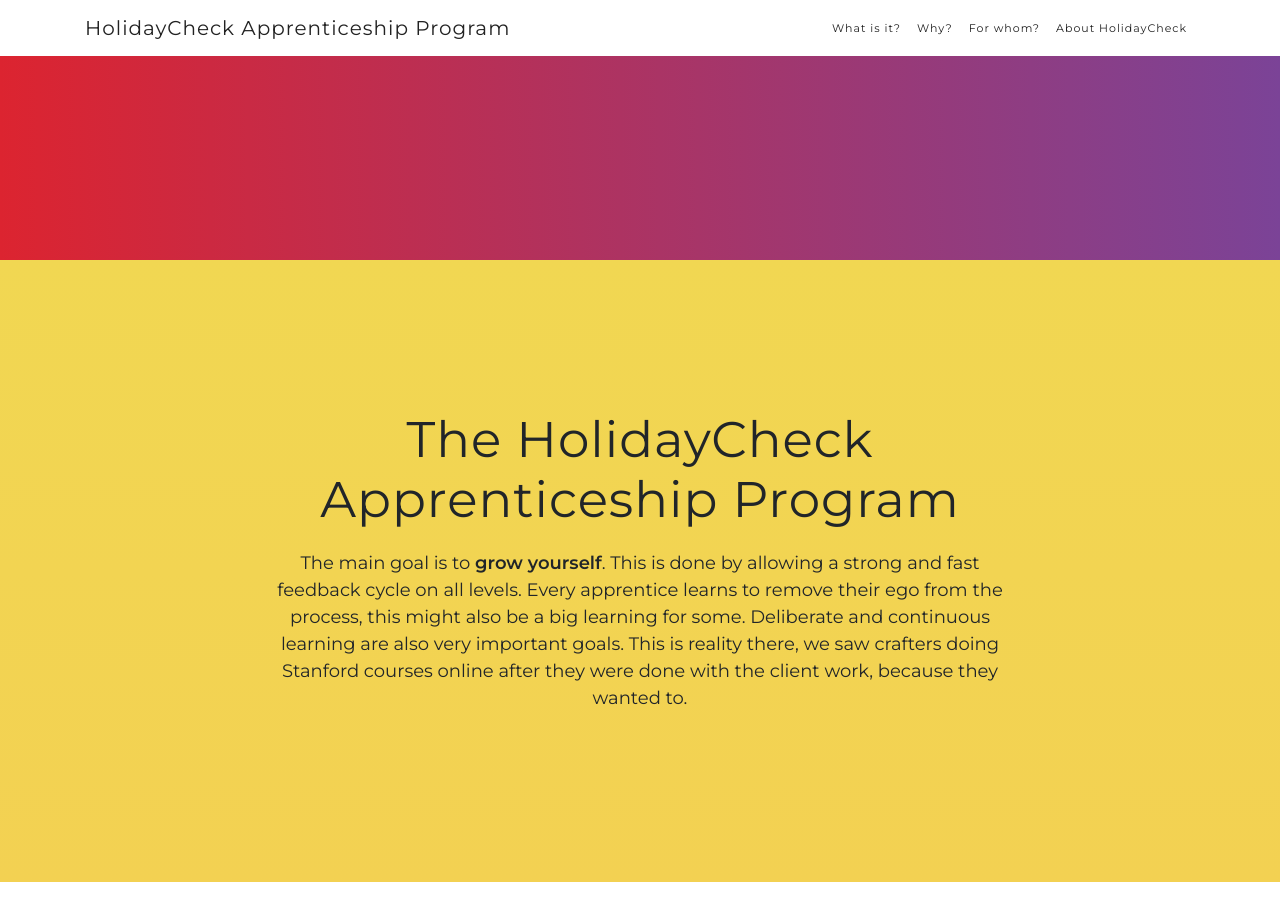
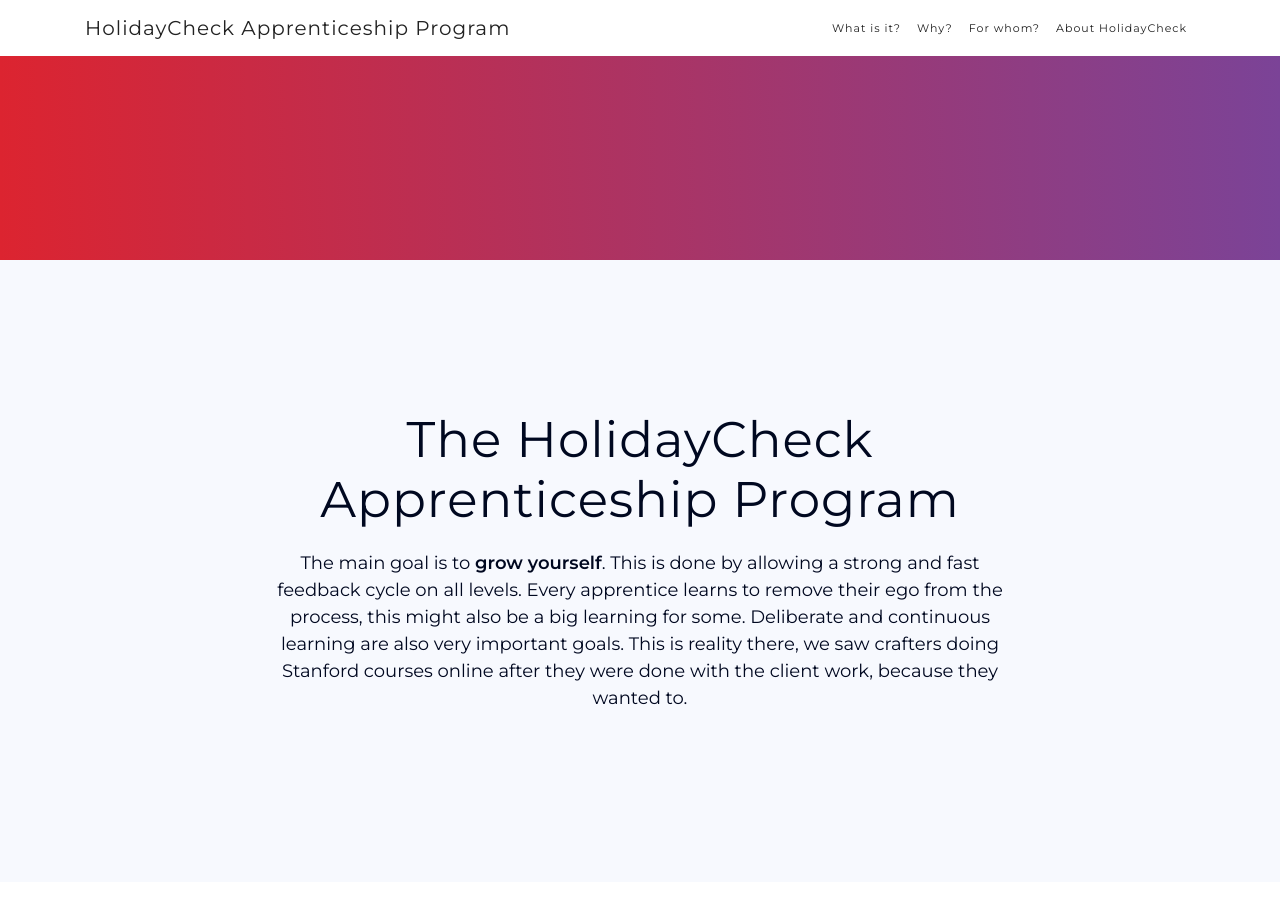
Before and after one commit to holidaycheck/apprenticeship, a Jekyll site: the page built from index.md, in a window 1280 px wide and 900 px high, scrolled down 640 px. Built offline with Jekyll 4.4.1, drawn with Linux system fonts in a browser that asks for light colours; nearby versions of some CDN libraries.

Commit message:
Remove CSS class and use the userflow colors #cloud and #lakritz. Closes #10

```diff
--- a/_layouts/explainer.html
+++ b/_layouts/explainer.html
@@ -1,4 +1,4 @@
-<section class="explainer bg-primary text-center" id="{{page.slug}}">
+<section class="explainer text-center" id="{{page.slug}}">
   <div class="container">
     <div class="row">
       <div class="col-md-8 mx-auto">
--- a/_layouts/index.html
+++ b/_layouts/index.html
@@ -54,7 +54,7 @@
       {{section}}
     {% endfor %}
 
-    <section class="contact bg-primary" id="about">
+    <section class="contact" id="about">
       <div class="container">
         <h2>We
           <i class="fa fa-heart"></i>
--- a/css/new-age.css
+++ b/css/new-age.css
@@ -150,7 +150,10 @@
 
 section.explainer {
   position: relative;
-  padding: 150px 0; }
+  padding: 150px 0;
+  background: #f7f9fe;
+  color: #000820;
+  }
   section.explainer h2 {
     font-size: 50px;
     margin-top: 0; }
@@ -229,7 +232,9 @@
     background-color: rgba(0, 0, 0, 0.5); }
 
 section.contact {
-  text-align: center; }
+  text-align: center;
+  background: #f7f9fe;
+  }
   section.contact h2 {
     margin-top: 0;
     margin-bottom: 25px; }
@@ -276,12 +281,6 @@
       footer ul li a:hover, footer ul li a:focus, footer ul li a:active, footer ul li a.active {
         text-decoration: none; }
 
-.bg-primary {
-  background: #f1d752;
-  background: -webkit-linear-gradient(#fdcc52, #fdc539);
-  background: linear-gradient(#f1d752, #f3d152);
-  }
-
 .text-primary {
   color: #fdcc52; }
 
```
